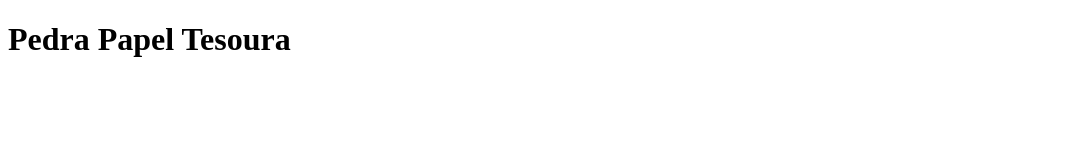
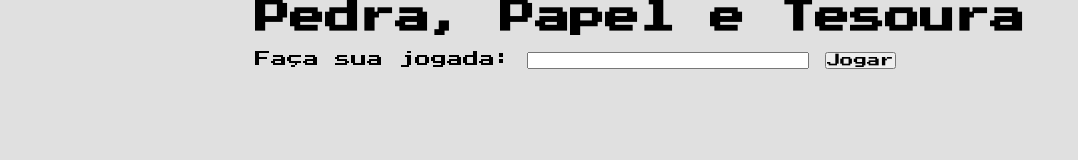
Before and after one commit to KauanAnjos/Atividade-de-programacao-funcional, a plain HTML site: page index.html in a window 1280 px wide. Shown: the whole page, without its empty margins (0-1078 px from the left). Drawn offline with Linux system fonts and the light colour scheme.

Commit message:
Adicionando conteudo no html e começãondo a estilizar no css

```diff
--- a/index.html
+++ b/index.html
@@ -3,12 +3,39 @@
 <head>
     <meta charset="UTF-8">
     <meta name="viewport" content="width=device-width, initial-scale=1.0">
+
+    <script src="main.js" defer></script>
+    <link rel="stylesheet" href="style.css">
+
+    <link rel="preconnect" href="https://fonts.googleapis.com">
+    <link rel="preconnect" href="https://fonts.gstatic.com" crossorigin>
+    <link href="https://fonts.googleapis.com/css2?family=Press+Start+2P&display=swap" rel="stylesheet">
+
     <title>Predra Papel Tesoura</title>
 </head>
 <body>
     <div class="container">
-        <h1>Pedra Papel Tesoura</h1>
+        <header>
+            <h1>Pedra, Papel e Tesoura</h1>
+            <img src="" alt="">
+
+        </header>
+
+        <div id="Placar">
+            <h2></h2>
+        </div>
+
+        <div id="jogo">
+            <div id="jogador">
+                <label for="escolhaJogador">Faça sua jogada: </label>
+                <input type="text" id="escolhaJogador">
+                <button type="button">Jogar</button>
+            </div>
+            <div id="computador">
+
+            </div>
+        </div>
+
     </div>
-    <script src="main.js"></script>
 </body>
 </html>
--- a/main.js
+++ b/main.js
@@ -1,2 +1,8 @@
-const opçoes = ['pedra','papel','tesoura']
-console.log(opçoes)
+const jogadas = ["Pedra", "Papel", "Tesoura"]
+
+function jogo() {
+    const escolhaJogador = document.getElementById('escolhaJogador')
+    console.log(escolhaJogador)
+}
+
+jogo()
--- /dev/null
+++ b/style.css
@@ -0,0 +1,19 @@
+* {
+    margin: 0;
+    padding: 0;
+    box-sizing: border-box;
+
+    font-family: "Press Start 2P", system-ui;
+}
+
+body {
+    background-color: rgba(220, 220, 220, 0.874);
+    width: 100%;
+    height: 100vh;
+    display: flex;
+    justify-content: center;
+}
+
+header h1{
+    font-size: 35px;
+}
```
